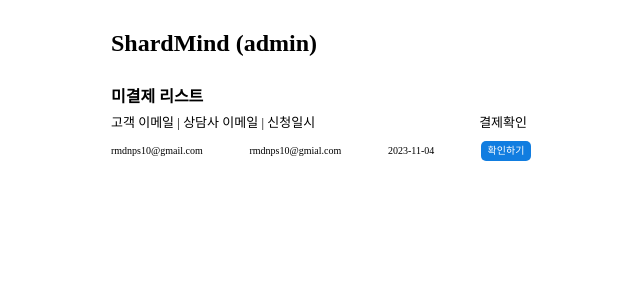
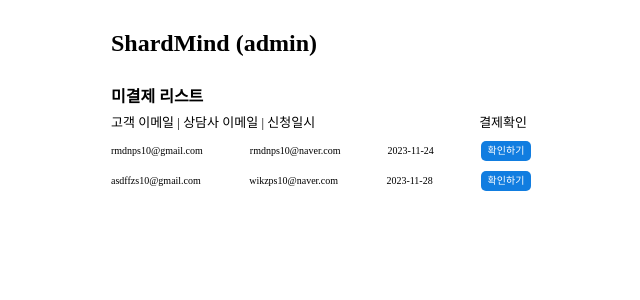
Before and after one commit to rmdnps10/sharemind-client, a React (Create React App) app: page /admin in a window 1280 px wide. Both pictures are taken after a click on the button "확인". Shown: the top 300 px of the page, without its empty margins (319-959 px from the left). Built offline with nearby package versions, Linux system fonts and the light colour scheme.

Commit message:
Feat: admin 페이지, 채팅 페이지 백엔드 연결 준비 완료 #2

```diff
--- a/src/components/Admin/PayCheckModal.tsx
+++ b/src/components/Admin/PayCheckModal.tsx
@@ -13,6 +13,7 @@
 
 function PayCheckModal({ setIsVisibleModal }: PayCheckModalProps) {
   const onClickYesButton = () => {
+    // 서버로 클릭한 해당 id의 상담 결제확인했다고 전송
     setIsVisibleModal(false);
   };
   const onClickNoButton = () => {
--- a/src/components/Admin/UnpaidList.tsx
+++ b/src/components/Admin/UnpaidList.tsx
@@ -1,10 +1,12 @@
 import React from 'react';
 import styled from 'styled-components';
 import UnpaidItem from './UnpaidItem';
+import { unPaidList } from 'pages/AdminPage';
 interface UnpaidListProps {
   setIsVisibleModal: React.Dispatch<React.SetStateAction<boolean>>;
+  unPaidList: unPaidList;
 }
-function UnpaidList({ setIsVisibleModal }: UnpaidListProps) {
+function UnpaidList({ setIsVisibleModal, unPaidList }: UnpaidListProps) {
   return (
     <UnpaidListContainer>
       <ListTitle>미결제 리스트</ListTitle>
@@ -12,12 +14,15 @@
         <IndexDisplay>고객 이메일 | 상담사 이메일 | 신청일시</IndexDisplay>
         <IndexPayCheck> 결제확인 </IndexPayCheck>
       </IndexAllDisPlay>
-      <UnpaidItem
-        customerEmail="rmdnps10@gmail.com"
-        counselorEmail="rmdnps10@gmial.com"
-        date="2023-11-04"
-        setIsVisibleModal={setIsVisibleModal}
-      />
+      {unPaidList.map((item) => (
+        <UnpaidItem
+          customerEmail={item.customerEmail}
+          counselorEmail={item.counselorEmail}
+          date={item.date}
+          setIsVisibleModal={setIsVisibleModal}
+          key={item.id}
+        />
+      ))}
     </UnpaidListContainer>
   );
 }
--- a/src/pages/AdminPage.tsx
+++ b/src/pages/AdminPage.tsx
@@ -2,18 +2,51 @@
 import PwAdminInput from 'components/Admin/PwAdminInput';
 import UnpaidList from 'components/Admin/UnpaidList';
 import { HeaderText } from 'components/CounselLink';
-import { useState } from 'react';
+import { useEffect, useState } from 'react';
 import styled from 'styled-components';
+// 백엔드 erd 나오면.. 후에 unapidList의 타입 다시 시정
+interface unPaidItem {
+  customerEmail: string;
+  counselorEmail: string;
+  date: string;
+  id: number;
+}
+export type unPaidList = unPaidItem[];
 
 const AdminPage = () => {
   const [isCorrectPw, setIsCorrectPw] = useState<boolean>(false);
   const [isVisibleModal, setIsVisibleModal] = useState<boolean>(false);
 
+  const [unpaidList, setUnPaidList] = useState<unPaidList>([]);
+
+  const dummyList = [
+    {
+      customerEmail: 'rmdnps10@gmail.com',
+      counselorEmail: 'rmdnps10@naver.com',
+      date: '2023-11-24',
+      id: 0,
+    },
+    {
+      customerEmail: 'asdffzs10@gmail.com',
+      counselorEmail: 'wikzps10@naver.com',
+      date: '2023-11-28',
+      id: 1,
+    },
+  ];
+
+  useEffect(() => {
+    //후에 백엔드 연동
+    setUnPaidList(dummyList);
+  }, []);
+
   return (
     <AdminPageContainer>
       <HeaderText>ShardMind (admin)</HeaderText>
       {isCorrectPw ? (
-        <UnpaidList setIsVisibleModal={setIsVisibleModal} />
+        <UnpaidList
+          unPaidList={unpaidList}
+          setIsVisibleModal={setIsVisibleModal}
+        />
       ) : (
         <PwAdminInput setIsCorrectPw={setIsCorrectPw} />
       )}
```
